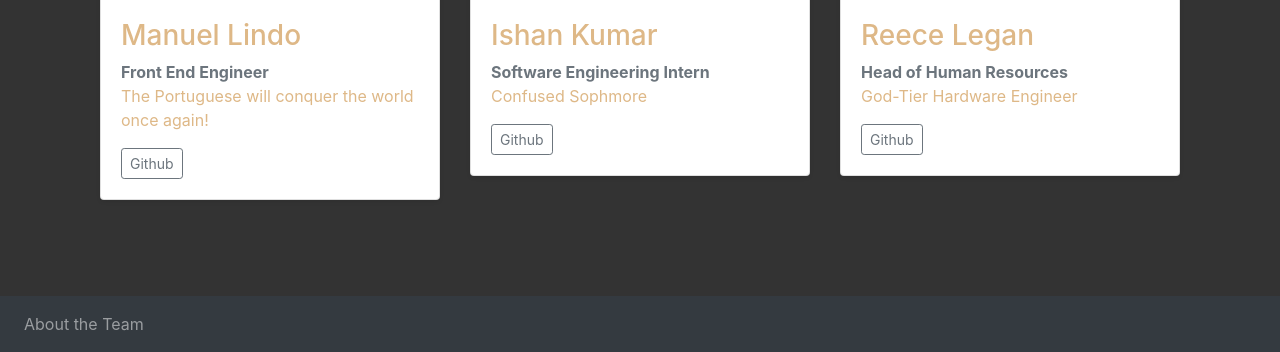
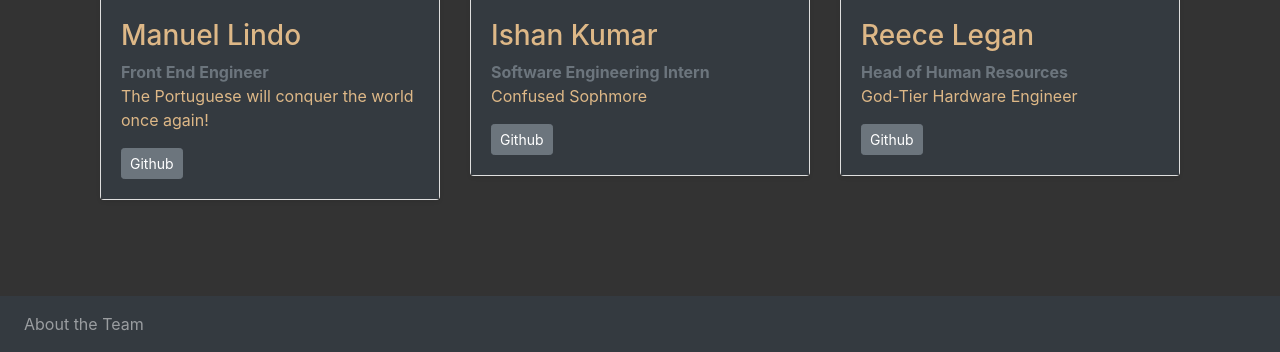
Before and after one commit to royceschultz/Square-Up-Events, a Django app: page /about/ in a window 1280 px wide. Shown: the part 1068-1420 px from the top of the page. Run offline with Django 3.2, Linux system fonts and the light colour scheme; some libraries are stand-ins or nearby versions.

Commit message:
Entire website is in Dark Mode

```diff
--- a/events/static/events/style.css
+++ b/events/static/events/style.css
@@ -1,5 +1,3 @@
-
-
 html,body {
   display: flex;
   flex-direction: column;
@@ -7,21 +5,8 @@ html,body {
   background-color: #333333;
   color: BurlyWood;
 }
-/*
-html, body {
-  display: flex;
-  flex-direction: column;
-  min-height: 100vh;
-}
-*/
-
 footer {
   margin: auto auto 0 auto;
   flex-shrink: 0;
   width: 100%;
 }
-
-.card-text container border-gray border {
-  background-color: black;
-  color: gray;
-}
--- a/events/templates/create_event.html
+++ b/events/templates/create_event.html
@@ -17,7 +17,7 @@
     <legend class="border-bottom mb-4">Event</legend>
     {{ form|crispy }}
     <div class="form-group">
-      <input type="submit" class="btn btn-primary" name="" value="Save">
+      <input type="submit" class="btn btn-secondary" name="" value="Save">
     </div>
   </form>
 </div>
--- a/events/templates/home.html
+++ b/events/templates/home.html
@@ -12,7 +12,7 @@
 
       </fieldset>
       <div class="form-group">
-        <button class="btn btn-outline-dark">Search</button>
+        <button class="btn btn-secondary">Search</button>
       </div>
 
       {% include "widgets/sortOptions.html" %}
--- a/events/templates/widgets/signUpButton.html
+++ b/events/templates/widgets/signUpButton.html
@@ -6,7 +6,7 @@
       <input type="hidden" name="signed_up" value="True">
       <input type="submit" class="btn btn-danger" name="" value="Cancel Sign Up">
     {% else %}
-      <input type="submit" class="btn btn-primary" name="" value="Sign Up">
+      <input type="submit" class="btn btn-dark" name="" value="Sign Up">
     {% endif %}
   </form>
 </div>
--- a/events/templates/widgets/sortOptions.html
+++ b/events/templates/widgets/sortOptions.html
@@ -2,7 +2,7 @@
 <div class="form-group form-inline btn-group btn-group-toggle">
   <label class="mr-2">Sort By: </label>
   {% for choice in form.sort %}
-  <button for="{{choice.id_for_label}}" class="btn btn-outline-primary {% if sort_by == forloop.counter %}active{% endif %}">
+  <button for="{{choice.id_for_label}}" class="btn btn-outline-secondary {% if sort_by == forloop.counter %}active{% endif %}">
     {{choice}}
   </button>
   {% endfor %}
--- a/users/templates/about.html
+++ b/users/templates/about.html
@@ -2,10 +2,10 @@
 
 {% block content %}
 
-<section class="jumbotron text-center my-0 w-100">
+<section class="jumbotron text-center my-0 w-100 bg-secondary">
   <div class="container">
     <h1 class="jumbotron-heading">Square Up Event Scheduler</h1>
-    <small class="text-muted">By the Purple Nut Team</small>
+    <small class="text-white">By the Purple Nut Team</small>
   </div>
 </section>
 <div class="album py-5">
@@ -14,11 +14,11 @@
       <div class="col-md-4">
         <div class="card mb-4 shadow-sm">
           <img class="cover" width="100%" height="auto" src="https://avatars2.githubusercontent.com/u/30354775?s=460&amp;v=4" alt="">
-          <div class="card-body">
+          <div class="card-body bg-dark">
             <h3>Royce Schultz</h3>
             <strong class="text-muted">Tech Lead</strong>
             <p class="card-text">I like Python</p>
-            <a class="btn btn-sm btn-outline-secondary" href="https://github.com/royceschultz" target="_blank">
+            <a class="btn btn-sm btn-secondary" href="https://github.com/royceschultz" target="_blank">
               Github
             </a>
           </div>
@@ -28,11 +28,11 @@
       <div class="col-md-4">
         <div class="card mb-4 shadow-sm">
           <img class="cover" width="100%" height="auto" src="https://avatars3.githubusercontent.com/u/29512702?s=460&v=4" alt="">
-          <div class="card-body">
+          <div class="card-body bg-dark">
             <h3>Bradley Ma</h3>
             <strong class="text-muted">Full Stack Engineer</strong>
             <p class="card-text">I like coding</p>
-            <a class="btn btn-sm btn-outline-secondary" href="https://github.com/bradleyyma" target="_blank">
+            <a class="btn btn-sm btn-secondary" href="https://github.com/bradleyyma" target="_blank">
               Github
             </a>
           </div>
@@ -42,11 +42,11 @@
       <div class="col-md-4">
         <div class="card mb-4 shadow-sm">
           <img class="cover" width="100%" height="auto" src="https://avatars2.githubusercontent.com/u/49109757?s=460&v=4" alt="">
-          <div class="card-body">
+          <div class="card-body bg-dark">
             <h3>Chace Trevino</h3>
             <strong class="text-muted">Networking Engineer</strong>
             <p class="card-text">I like Soccer</p>
-            <a class="btn btn-sm btn-outline-secondary" href="https://github.com/chacetrev10" target="_blank">
+            <a class="btn btn-sm btn-secondary" href="https://github.com/chacetrev10" target="_blank">
               Github
             </a>
           </div>
@@ -56,11 +56,11 @@
       <div class="col-md-4">
         <div class="card mb-4 shadow-sm">
           <img class="cover" width="100%" height="auto" src="https://avatars1.githubusercontent.com/u/29643144?s=460&v=4" alt="">
-          <div class="card-body">
+          <div class="card-body bg-dark">
             <h3>Manuel Lindo</h3>
             <strong class="text-muted">Front End Engineer</strong>
             <p class="card-text">The Portuguese will conquer the world once again!</p>
-            <a class="btn btn-sm btn-outline-secondary" href="https://github.com/dacostalindo" target="_blank">
+            <a class="btn btn-sm btn-secondary" href="https://github.com/dacostalindo" target="_blank">
               Github
             </a>
           </div>
@@ -70,11 +70,11 @@
       <div class="col-md-4">
         <div class="card mb-4 shadow-sm">
           <img class="cover" width="100%" height="auto" src="https://avatars2.githubusercontent.com/u/49741330?s=460&v=4" alt="">
-          <div class="card-body">
+          <div class="card-body bg-dark">
             <h3>Ishan Kumar</h3>
             <strong class="text-muted">Software Engineering Intern</strong>
             <p class="card-text">Confused Sophmore</p>
-            <a class="btn btn-sm btn-outline-secondary" href="https://github.com/isku8282" target="_blank">
+            <a class="btn btn-sm btn-secondary" href="https://github.com/isku8282" target="_blank">
               Github
             </a>
           </div>
@@ -84,11 +84,11 @@
       <div class="col-md-4">
         <div class="card mb-4 shadow-sm">
           <img class="cover" width="100%" height="auto" src="https://avatars1.githubusercontent.com/u/55001173?s=460&v=4" alt="">
-          <div class="card-body">
+          <div class="card-body bg-dark">
             <h3>Reece Legan</h3>
             <strong class="text-muted">Head of Human Resources</strong>
             <p class="card-text">God-Tier Hardware Engineer</p>
-            <a class="btn btn-sm btn-outline-secondary" href="https://github.com/relegan" target="_blank">
+            <a class="btn btn-sm btn-secondary" href="https://github.com/relegan" target="_blank">
               Github
             </a>
           </div>
--- a/users/templates/followForm.html
+++ b/users/templates/followForm.html
@@ -5,10 +5,10 @@
     {% if unfollow %}
       <input type="hidden" name="unfollow" value="true">
       <div class="form-group">
-        <input type="submit" class="btn btn-danger" name="" value="unfollow">
+        <input type="submit" class="btn btn-secondary" name="" value="unfollow">
     {% else %}
       <div class="form-group">
-        <input type="submit" class="btn btn-primary" name="" value="Follow">
+        <input type="submit" class="btn btn-secondary" name="" value="Follow">
     {% endif %}
     </div>
   </form>
--- a/users/templates/users/edit_profile.html
+++ b/users/templates/users/edit_profile.html
@@ -14,7 +14,7 @@
       <br>
       <div class="form-group">
         <!-- Trigger the modal with a button -->
-        <button type="button" class="btn btn-info btn-lg" data-toggle="modal" data-target="#myModal">Submit!</button>
+        <button type="button" class="btn btn-secondary btn-lg" data-toggle="modal" data-target="#myModal">Submit!</button>
 
         <!-- Modal -->
         <div class="modal fade" id="myModal" role="dialog">
--- a/users/templates/users/login.html
+++ b/users/templates/users/login.html
@@ -10,7 +10,7 @@
       {{ form|crispy }}
     </fieldset>
     <div class="form-group">
-      <button class="btn btn-outline-dark">Log In</button>
+      <button class="btn btn-secondary">Log In</button>
     </div>
   </form>
   <div class="boarder-top pt-3">
--- a/users/templates/users/register.html
+++ b/users/templates/users/register.html
@@ -10,7 +10,7 @@
       {{ form|crispy }}
     </fieldset>
     <div class="form-group">
-      <button class="btn btn-outline-dark">Sign Up</button>
+      <button class="btn btn-secondary">Sign Up</button>
     </div>
   </form>
   <div class="boarder-top pt-3">
```
Also changed, not shown: events/templates/event.html (+10 -10 lines), users/templates/users/profile.html (+8 -8 lines).
